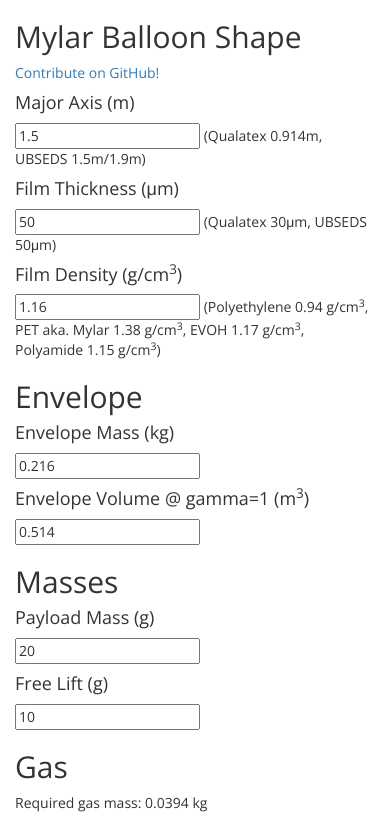
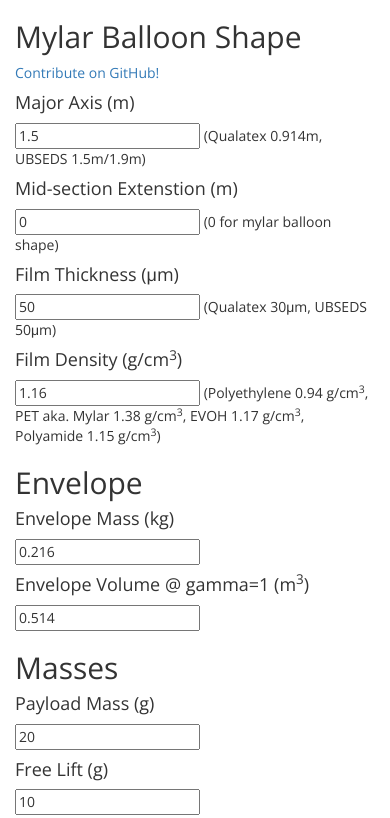
Before and after one commit to richardeoin/sp, a plain HTML site: page index.html in a window 390 px wide. Shown: the top 818 px of the page. Drawn offline with nearby package versions, Linux system fonts and the light colour scheme.

Commit message:
add support for tubular midsection

```diff
--- a/index.html
+++ b/index.html
@@ -102,11 +102,20 @@
 
       <a href="https://github.com/richardeoin/sp">Contribute on GitHub!</a>
 
-      <h4>Major Axis (m)</h4>
-      <input type="text" id="major" class="input_field numeric scrollable"
-             value="1.5" data-step="0.1" tabindex="1"/>
-
-      (Qualatex 0.914m, UBSEDS 1.5m/1.9m)
+      <div class="row">
+        <div class="col-md-6">
+          <h4>Major Axis (m)</h4>
+          <input type="text" id="major" class="input_field numeric scrollable"
+                 value="1.5" data-step="0.1" tabindex="1"/>
+          (Qualatex 0.914m, UBSEDS 1.5m/1.9m)
+        </div>
+        <div class="col-md-6">
+          <h4>Mid-section Extenstion (m)</h4>
+          <input type="text" id="midsection" class="input_field numeric scrollable"
+                 value="0" data-step="0.1" tabindex="1"/>
+        (0 for mylar balloon shape)
+        </div>
+      </div>
 
       <h4>Film Thickness (μm)</h4>
       <input type="text" id="ft" class="input_field numeric scrollable"
--- a/main.js
+++ b/main.js
@@ -27,15 +27,16 @@ function get_value(id) {
 function mb_update() {
   // Get input values and check them
   var major = get_value('major');
+  var midsection = get_value('midsection');
   var fd = get_value('fd');
   var ft = get_value('ft');
 
   // envelope area
-  var ea = mylar_balloon_area(major, 0.02); // TODO seam width
+  var ea = mylar_balloon_area(major, midsection, 0.02); // TODO seam width
   // envelope mass
   var em = ea * ft * fd / 1000;
   // envelope volume
-  var ev = mylar_balloon_volume(major);
+  var ev = mylar_balloon_volume(major, midsection);
 
   $('#em').val(em.toFixed(3));
   $('#ev').val(ev.toFixed(3));
@@ -160,7 +161,7 @@ $(document).ready(function() {
                                  "Gamma Γ", "Pressure-Thermal ratio (Pa/K)");
 
   // calculate result on change
-  var mb_ids = ['major', 'ft', 'fd'];
+  var mb_ids = ['major', 'midsection', 'ft', 'fd'];
   $('#' + mb_ids.join(", #")).bind('keyup change',function() {
     mb_update();
     sp_update(altitude_graph, pressure_graph);
--- a/mylar_balloon.js
+++ b/mylar_balloon.js
@@ -3,54 +3,36 @@
 /**
  * area
  */
-function mylar_balloon_area(major_axis, seam_width) {
+function mylar_balloon_area(major_axis, midsection, seam_width) {
+  midsection = midsection || 0;
   seam_width = seam_width || 0;
 
-  radius = major_axis/2;
-  r_squared = Math.pow(radius + seam_width, 2);
+  // circle
+  radius      = major_axis/2;
+  r_squared   = Math.pow(radius + seam_width, 2);
+  circle_area = Math.PI*r_squared;
 
-  return 2*Math.PI*r_squared;   // two gores
-}
-
-/**
- * area
- */
-function mylar_tube_area(major_axis, minor_axis, seam_width) {
-  minor_axis = minor_axis || 0;
-  seam_width = seam_width || 0;
-
-  // Calculate the area of the rectanglar middle part
-  middle_length = major_axis - minor_axis;
-  middle_area   = (minor_axis+seam_width) * middle_length;
-
-  // And the area in the two semicircles
-  radius = major_axis/2;
-  r_squared   = Math.pow(radius + seam_width, 2)
-  circle_area = math.pi*r_squared
+  // midsection
+  middle_area = (major_axis+seam_width) * midsection;
 
   return 2*(middle_area+circle_area); // two gores
 }
 
-/**
- * volume
- */
-function mylar_balloon_volume(major_axis) {
-  radius = major_axis/2;
-
-  return 1.2185 * Math.pow(radius, 3)   // Paulsen 1994
-}
 
 /**
  * volume
  */
-function mylar_tube_volume(major_axis, minor_axis) {
-  // Approximate this as a mylar balloon and tube section
+function mylar_balloon_volume(major_axis, midsection) {
+  midsection = midsection || 0;
 
-  // tube section
-  inflated_radius = 0.7627 * radius;           // Paulsen 1994
-  mylar_tube_csa  = 2 * Math.pow(inflated_radius, 2); // Mladenov 2008 Eqn 50
-  mylar_tube_volume = mylar_tube_csa * (major_axis - minor_axis)
+  // mylar balloon
+  radius        = major_axis/2;
+  mylar_balloon = 1.2185 * Math.pow(radius, 3);   // Paulsen 1994
 
-  // sum
-  return mylar_balloon_volume(major_axis) + mylar_tube_volume
+  // midsection
+  inflated_radius   = 0.7627 * radius;           // Paulsen 1994
+  midsection_csa    = 2 * Math.pow(inflated_radius, 2); // Mladenov 2008 Eqn 50
+  midsection_volume = midsection_csa * midsection;
+
+  return mylar_balloon + midsection_volume;
 }
```
